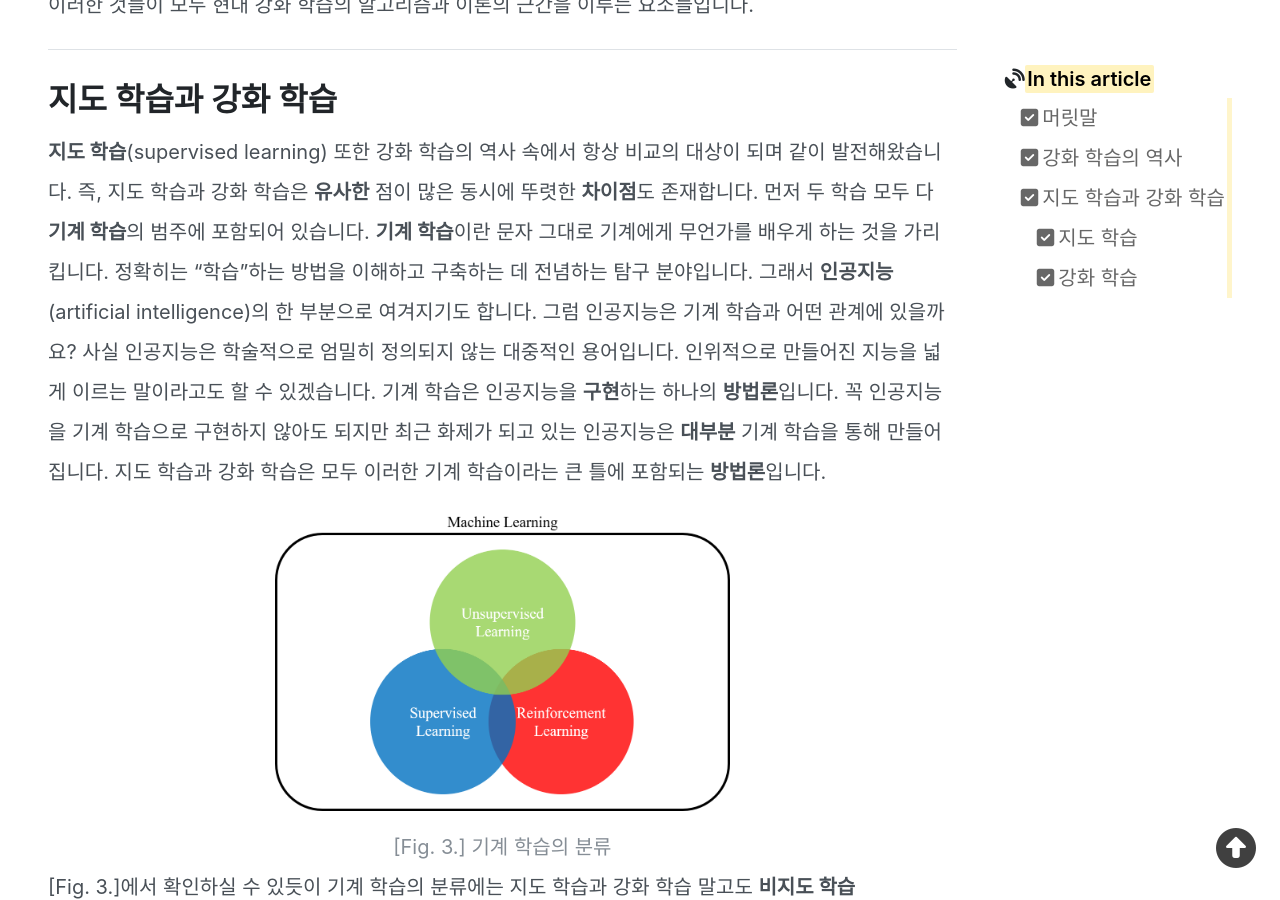
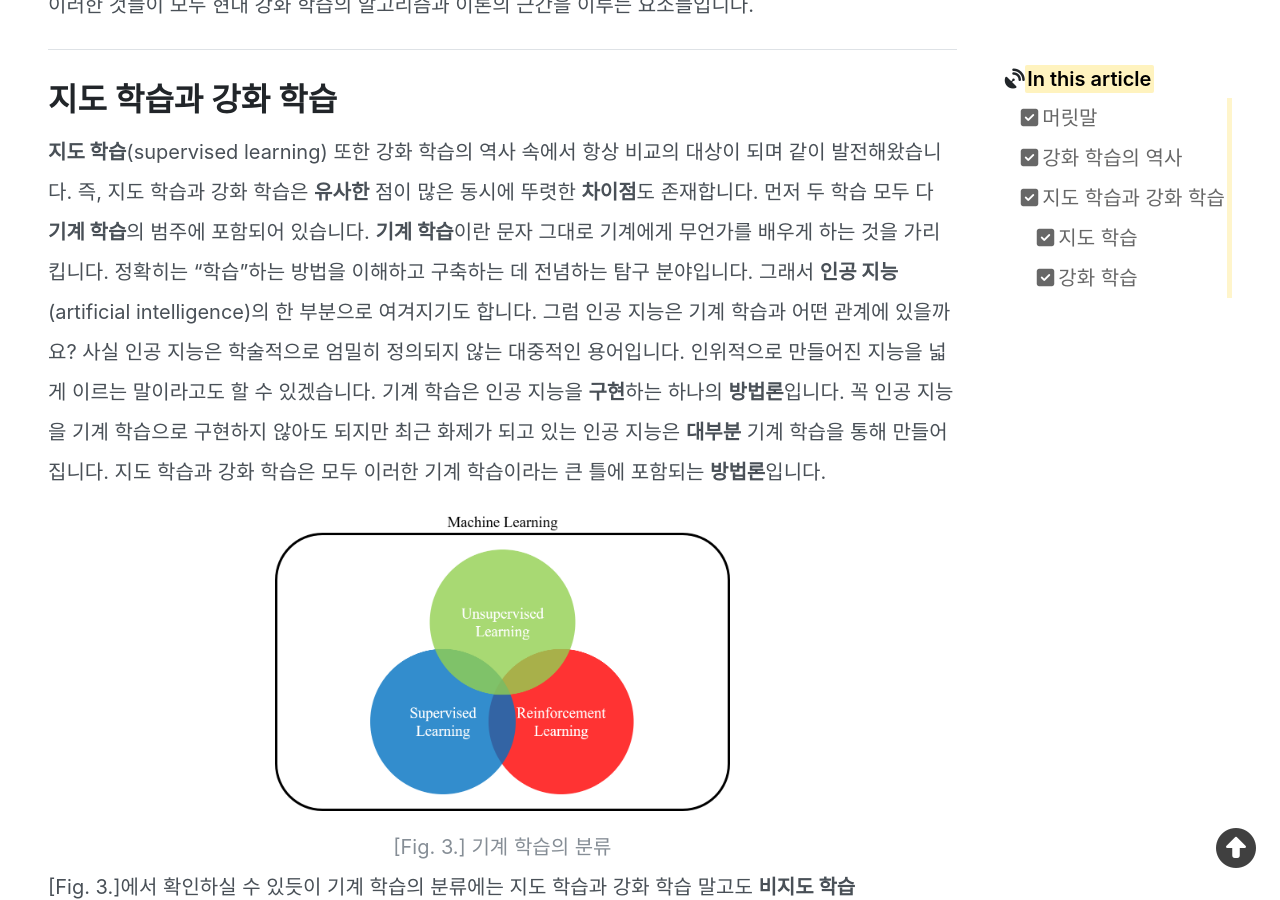
Before and after one commit to mngupark/mngupark.github.io, a Jekyll site: the page built from posts/study/machine learning/reinforcement learning/_posts/2023-03-15-introduction-to-rl-1.md, in a window 1280 px wide and 900 px high, scrolled down 2311 px. Built offline with Jekyll 4.4.1, drawn with Linux system fonts in a browser that asks for light colours; nearby versions of some CDN libraries; comment, search, counter and statistics services are not loaded.

Commit message:
add whilespaces

```diff
--- a/posts/study/machine learning/reinforcement learning/_posts/2023-03-15-introduction-to-rl-1.md
+++ b/posts/study/machine learning/reinforcement learning/_posts/2023-03-15-introduction-to-rl-1.md
@@ -48,7 +48,7 @@ Trial & Error 학습에서는 "<ins>좋거나 나쁜 결과에 따라서 동물
 
 # 지도 학습과 강화 학습
 
-**지도 학습**(supervised learning) 또한 강화 학습의 역사 속에서 항상 비교의 대상이 되며 같이 발전해왔습니다. 즉, 지도 학습과 강화 학습은 **유사한** 점이 많은 동시에 뚜렷한 **차이점**도 존재합니다. 먼저 두 학습 모두 다 **기계 학습**의 범주에 포함되어 있습니다. **기계 학습**이란 문자 그대로 기계에게 무언가를 배우게 하는 것을 가리킵니다. 정확히는 "학습"하는 방법을 이해하고 구축하는 데 전념하는 탐구 분야입니다. 그래서 **인공지능**(artificial intelligence)의 한 부분으로 여겨지기도 합니다. 그럼 인공지능은 기계 학습과 어떤 관계에 있을까요? 사실 인공지능은 학술적으로 엄밀히 정의되지 않는 대중적인 용어입니다. 인위적으로 만들어진 지능을 넓게 이르는 말이라고도 할 수 있겠습니다. 기계 학습은 인공지능을 **구현**하는 하나의 **방법론**입니다. 꼭 인공지능을 기계 학습으로 구현하지 않아도 되지만 최근 화제가 되고 있는 인공지능은 **대부분** 기계 학습을 통해 만들어 집니다. 지도 학습과 강화 학습은 모두 이러한 기계 학습이라는 큰 틀에 포함되는 **방법론**입니다.
+**지도 학습**(supervised learning) 또한 강화 학습의 역사 속에서 항상 비교의 대상이 되며 같이 발전해왔습니다. 즉, 지도 학습과 강화 학습은 **유사한** 점이 많은 동시에 뚜렷한 **차이점**도 존재합니다. 먼저 두 학습 모두 다 **기계 학습**의 범주에 포함되어 있습니다. **기계 학습**이란 문자 그대로 기계에게 무언가를 배우게 하는 것을 가리킵니다. 정확히는 "학습"하는 방법을 이해하고 구축하는 데 전념하는 탐구 분야입니다. 그래서 **인공 지능**(artificial intelligence)의 한 부분으로 여겨지기도 합니다. 그럼 인공 지능은 기계 학습과 어떤 관계에 있을까요? 사실 인공 지능은 학술적으로 엄밀히 정의되지 않는 대중적인 용어입니다. 인위적으로 만들어진 지능을 넓게 이르는 말이라고도 할 수 있겠습니다. 기계 학습은 인공 지능을 **구현**하는 하나의 **방법론**입니다. 꼭 인공 지능을 기계 학습으로 구현하지 않아도 되지만 최근 화제가 되고 있는 인공 지능은 **대부분** 기계 학습을 통해 만들어 집니다. 지도 학습과 강화 학습은 모두 이러한 기계 학습이라는 큰 틀에 포함되는 **방법론**입니다.
 
 <figure>
     <img src="/posts/study/machine learning/reinforcement learning/images/introduction_to_rl_3.png"
```
